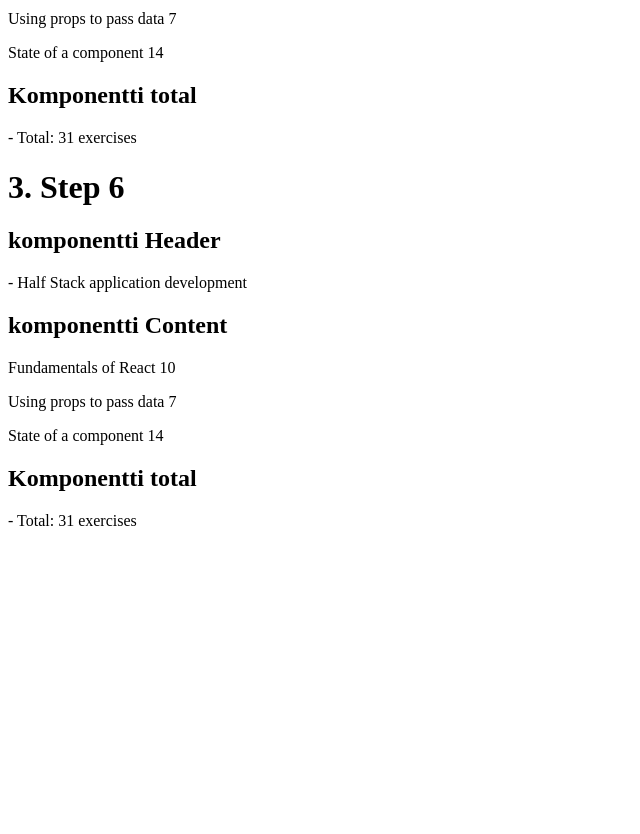
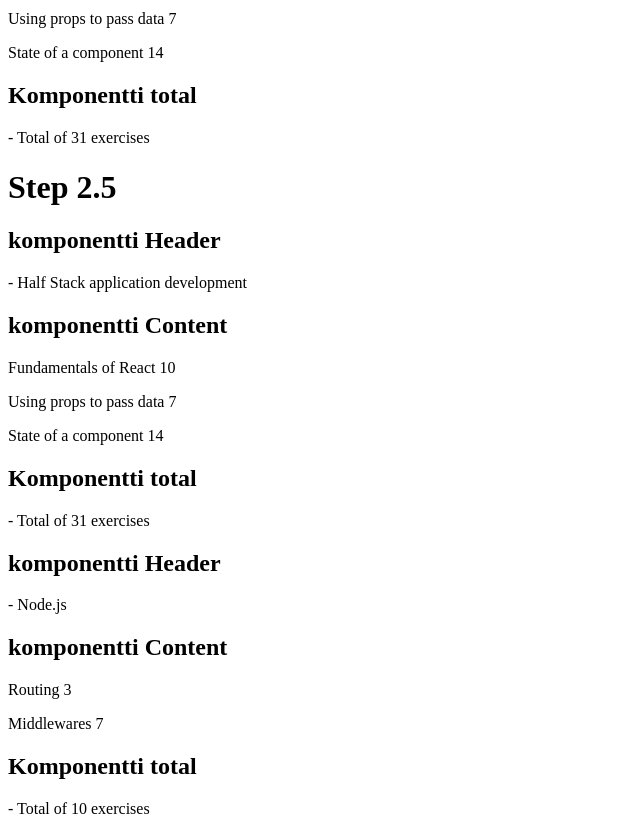
Before and after one commit to bean-123/01-kurssitiedot, a React (Vite) app: page / in a window 1280 px wide. Shown: the part 500-1334 px from the top of the page, without its empty margins (0-640 px from the left). Before the commit the page ends 1046 px from the top, so only its background shows below. Built offline with nearby package versions, Linux system fonts and the light colour scheme.

Commit message:
Added task 2.1-2.5 from fullstackopen

```diff
--- a/src/App.jsx
+++ b/src/App.jsx
@@ -1,51 +1,49 @@
-const Header = (props) => {
-  console.log(props);
+const Header = ({ course }) => {
+  console.log(course);
   return (
     <>
       <h2>komponentti Header</h2>
-      <p>- {props.course.name}</p>
+      <p>- {course.name}</p>
     </>
   );
 };
 
-const Part = (props) => {
-  console.log(props);
+const Part = ({ part }) => {
+  console.log(part);
   return (
     <>
       <p>
-        {props.part} {props.exercises}
+        {part.name} {part.exercises}
       </p>
     </>
   );
 };
 
-const Total = (props) => {
-  console.log(props);
-  const total =
-    props.parts[0].exercises +
-    props.parts[1].exercises +
-    props.parts[2].exercises;
+const Content = ({ parts }) => {
+  console.log(parts);
   return (
     <>
-      <h2>Komponentti total</h2>
-      <p>- Total: {total} exercises</p>
+      <h2>komponentti Content</h2>
+      {parts.map((part) => (
+        <Part key={part.id} part={part} />
+      ))}
     </>
   );
 };
 
-const Content = (props) => {
-  console.log(props);
+const Total = ({ parts }) => {
+  console.log(parts);
+  const total = parts.reduce((sum, part) => sum + part.exercises, 0);
   return (
     <>
-      <h2>komponentti Content</h2>
-      <Part part={props.parts[0].name} exercises={props.parts[0].exercises} />
-      <Part part={props.parts[1].name} exercises={props.parts[1].exercises} />
-      <Part part={props.parts[2].name} exercises={props.parts[2].exercises} />
+      <h2>Komponentti total</h2>
+      <p>- Total of {total} exercises</p>
     </>
   );
 };
 
 const Course = ({ course }) => {
+  console.log(course);
   return (
     <div>
       <Header course={course} />
@@ -56,7 +54,8 @@ const Course = ({ course }) => {
 };
 
 const App = () => {
-  const course = {
+  const courses = [
+    {
       name: "Half Stack application development",
       id: 1,
       parts: [
@@ -64,29 +63,41 @@ const App = () => {
         { name: "Using props to pass data", exercises: 7, id: 2 },
         { name: "State of a component", exercises: 14, id: 3 },
       ],
-  };
+    },
+    {
+      name: "Node.js",
+      id: 2,
+      parts: [
+        { name: "Routing", exercises: 3, id: 1 },
+        { name: "Middlewares", exercises: 7, id: 2 },
+      ],
+    },
+  ];
+
   return (
     <>
       <h1>1. Sovellus yhdessä komponentissa</h1>
-      <h2>{course.name}</h2>
-      <p>{course.parts[0].name}</p>
-      <p>{course.parts[1].name}</p>
-      <p>{course.parts[2].name}</p>
+      <h2>{courses[0].name}</h2>
+      <p>{courses[0].parts[0].name}</p>
+      <p>{courses[0].parts[1].name}</p>
+      <p>{courses[0].parts[2].name}</p>
       <p>
         Number of exercises{" "}
-        {course.parts[0].exercises +
-          course.parts[1].exercises +
-          course.parts[2].exercises}
+        {courses[0].parts[0].exercises +
+          courses[0].parts[1].exercises +
+          courses[0].parts[2].exercises}
       </p>
 
       <hr />
       <h1>2. Sovellus purettuna komponentteihin Heading, Content ja Total</h1>
-      <Header course={course} />
-      <Content parts={course.parts} />
-      <Total parts={course.parts} />
+      <Header course={courses[0]} />
+      <Content parts={courses[0].parts} />
+      <Total parts={courses[0].parts} />
 
-      <h1>3. Step 6</h1>
-      <Course course={course} />
+      <h1> Step 2.5 </h1>
+      {courses.map((course) => (
+        <Course key={course.id} course={course} />
+      ))}
     </>
   );
 };
```
Lines whose indentation alone changed are shown as unchanged.
